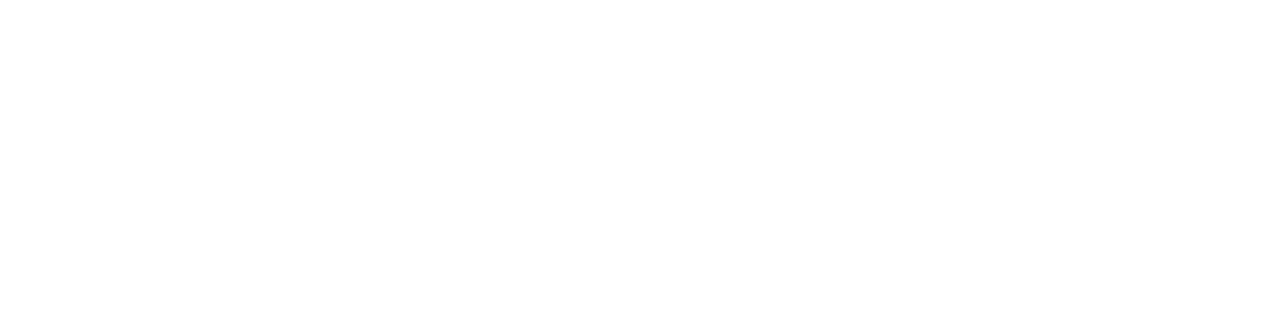
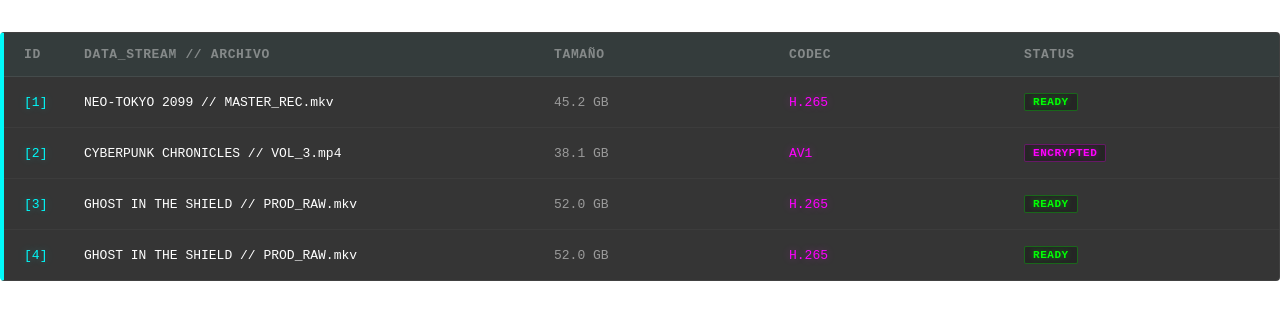
Before and after one commit to Javierprada/PURE-CINEMA-FEEL-UI-, a React (Vite) app: page /inspeccion-galleria in a window 1280 px wide. Before the commit this address had no page. Shown: the top 320 px of the page. Built offline with nearby package versions, Linux system fonts and the light colour scheme.

Commit message:
Mejora de botón inspeccionar matriz

```diff
--- a/src/App.jsx
+++ b/src/App.jsx
@@ -14,6 +14,7 @@
 import Statistics from './Views/Statistics';
 import Logs from './Views/Logs';
 import PopoverAdmin from './Views/PopoverAdmin';
+import GaleriaInterna from './Views/GaleriaInterna';
 
 
 
@@ -42,6 +43,7 @@
             <Route path='/statistics' element={<Statistics/>} ></Route>
             <Route path='/logs' element={<Logs/>} ></Route>
             <Route path='/popoverAdmin' element={<PopoverAdmin/>} ></Route>
+            <Route path='/inspeccion-galleria' element={<GaleriaInterna/>} ></Route>
           </Routes>
 
 
--- /dev/null
+++ b/src/Views/GaleriaInterna.css
@@ -0,0 +1,126 @@
+
+/* Contenedor estructural del módulo */
+.gallery-internal-wrapper {
+  margin-top: 2rem;
+  display: flex;
+  flex-direction: column;
+  gap: 1.5rem;
+  width: 100%;
+  box-sizing: border-box;
+}
+
+/* Recreación exacta del botón de tu imagen image_946772.png */
+.gallery-internal-btn-inspect {
+  background: transparent;
+  border: 1px solid #00fbfb;
+  color: #00fbfb;
+  font-family: 'Orbitron', 'Azeret Mono', monospace, sans-serif;
+  font-size: 14px;
+  letter-spacing: 0.1em;
+  padding: 14px 28px;
+  cursor: pointer;
+  width: fit-content;
+  /* Sutiles sombras de neón cian del ecosistema */
+  box-shadow: inset 0 0 8px rgba(0, 251, 251, 0.1), 0 0 8px rgba(0, 251, 251, 0.2);
+  transition: all 0.3s cubic-bezier(0.165, 0.84, 0.44, 1);
+}
+
+.gallery-internal-btn-inspect:hover {
+  background: rgba(0, 251, 251, 0.05);
+  box-shadow: inset 0 0 15px rgba(0, 251, 251, 0.2), 0 0 15px rgba(0, 251, 251, 0.5);
+  transform: translateY(-1px);
+}
+
+/* Micro-interacción UX: Estado escaneando (Cambio a Fuchsia/Magenta eléctrico) */
+.gallery-internal-btn-scanning {
+  border-color: #ff00ff !important;
+  color: #ff00ff !important;
+  animation: gallery-internal-glitch-blink 0.4s infinite alternate;
+  box-shadow: 0 0 15px rgba(255, 0, 255, 0.4) !important;
+  cursor: wait;
+}
+
+@keyframes gallery-internal-glitch-blink {
+  0% { opacity: 0.6; }
+  100% { opacity: 1; }
+}
+
+/* --- CONTENEDOR DE LA GALERÍA ESTILO TERMINAL --- */
+.gallery-internal-table-container {
+  background: rgba(18, 18, 18, 0.85);
+  border: 1px solid rgba(255, 255, 255, 0.06);
+  border-left: 4px solid #00fbfb; /* Match con las tarjetas de estadísticas */
+  border-radius: 4px;
+  backdrop-filter: blur(12px);
+  -webkit-backdrop-filter: blur(12px);
+  font-family: 'Azeret Mono', monospace;
+  font-size: 13px;
+  overflow: hidden;
+  box-sizing: border-box;
+  width: 100%;
+}
+
+/* Cabecera de la tabla */
+.gallery-internal-table-header {
+  display: grid;
+  grid-template-columns: 60px 2fr 1fr 1fr 1fr;
+  padding: 14px 20px;
+  background: rgba(0, 251, 251, 0.03);
+  color: rgba(255, 255, 255, 0.4);
+  font-weight: 600;
+  letter-spacing: 0.05em;
+  text-transform: uppercase;
+  border-bottom: 1px solid rgba(255, 255, 255, 0.08);
+}
+
+/* Filas del listado */
+.gallery-internal-table-body {
+  display: flex;
+  flex-direction: column;
+}
+
+.gallery-internal-table-row {
+  display: grid;
+  grid-template-columns: 60px 2fr 1fr 1fr 1fr;
+  padding: 16px 20px;
+  border-bottom: 1px solid rgba(255, 255, 255, 0.03);
+  align-items: center;
+  transition: background 0.2s ease;
+}
+
+.gallery-internal-table-row:last-child {
+  border-bottom: none;
+}
+
+.gallery-internal-table-row:hover {
+  background: rgba(255, 255, 255, 0.02);
+}
+
+/* Clases utilitarias de texto blindadas */
+.gallery-internal-text-cyan { color: #00fbfb; text-shadow: 0 0 8px rgba(0, 251, 251, 0.3); }
+.gallery-internal-text-magenta { color: #ff00ff; text-shadow: 0 0 8px rgba(255, 0, 255, 0.3); }
+.gallery-internal-text-white { color: #ffffff; }
+.gallery-internal-text-dim { color: rgba(255, 255, 255, 0.5); }
+
+/* Etiquetas de estado estilo HUD */
+.gallery-internal-status-tag {
+  font-size: 11px;
+  font-weight: bold;
+  letter-spacing: 0.05em;
+  padding: 2px 8px;
+  border-radius: 2px;
+  width: fit-content;
+  background: rgba(0, 0, 0, 0.3);
+}
+
+.gallery-internal-status-ready {
+  color: #00ff04;
+  border: 1px solid rgba(0, 255, 4, 0.3);
+  text-shadow: 0 0 6px rgba(0, 255, 4, 0.4);
+}
+
+.gallery-internal-status-encrypted {
+  color: #ff00ff;
+  border: 1px solid rgba(255, 0, 255, 0.3);
+  text-shadow: 0 0 6px rgba(255, 0, 255, 0.4);
+}
--- /dev/null
+++ b/src/Views/GaleriaInterna.jsx
@@ -0,0 +1,50 @@
+import './GaleriaInterna.css';
+
+// Estructura de datos simulada (Mock Data) con el ecosistema de Cinema Feel
+const MOCK_PELICULAS = [
+  { id: 1, titulo: "NEO-TOKYO 2099 // MASTER_REC.mkv", size: "45.2 GB", codec: "H.265", status: "READY" },
+  { id: 2, titulo: "CYBERPUNK CHRONICLES // VOL_3.mp4", size: "38.1 GB", codec: "AV1", status: "ENCRYPTED" },
+  { id: 3, titulo: "GHOST IN THE SHIELD // PROD_RAW.mkv", size: "52.0 GB", codec: "H.265", status: "READY" },
+  { id: 4, titulo: "GHOST IN THE SHIELD // PROD_RAW.mkv", size: "52.0 GB", codec: "H.265", status: "READY" },
+];
+
+const GaleriaInterna = () => {
+
+
+
+  return (
+    <div className="gallery-internal-wrapper">
+
+
+      {/* RENDERIZADO DE LA TABLA ESTILO TERMINAL OPERADOR */}
+
+        <div className="gallery-internal-table-container">
+          <div className="gallery-internal-table-header">
+            <span>ID</span>
+            <span>DATA_STREAM // ARCHIVO</span>
+            <span>TAMAÑO</span>
+            <span>CODEC</span>
+            <span>STATUS</span>
+          </div>
+
+          <div className="gallery-internal-table-body">
+            {MOCK_PELICULAS.map((peli) => (
+              <div key={peli.id} className="gallery-internal-table-row">
+                <span className="gallery-internal-text-cyan">[{peli.id}]</span>
+                <span className="gallery-internal-text-white">{peli.titulo}</span>
+                <span className="gallery-internal-text-dim">{peli.size}</span>
+                <span className="gallery-internal-text-magenta">{peli.codec}</span>
+                <span className={`gallery-internal-status-tag gallery-internal-status-${peli.status.toLowerCase()}`}>
+                  {peli.status}
+                </span>
+              </div>
+            ))}
+          </div>
+        </div>
+
+
+    </div>
+  );
+};
+
+export default GaleriaInterna;
--- a/src/Views/adminDash.jsx
+++ b/src/Views/adminDash.jsx
@@ -6,15 +6,41 @@
 import Statistics from './Statistics';
 import Logs from './Logs';
 import PopoverAdmin from './PopoverAdmin';
+import GaleriaInterna from './GaleriaInterna';
+
+
+
+
 
 
 const AdminDashb = () => {
 
     // 1. NUEVO ESTADO: Controla que pantalla se renderiza en el Main.
     const [activeSection, setActiveSection] = useState('injection');
+    //2. NUEVO ESTADO: Controla el modal.
     const [isPopoverOpen, setIsPopoverOpen] = useState(false);
+
     const handleOpenPopover = () => setIsPopoverOpen (true);
     const handleClosePopover = () => setIsPopoverOpen (false);
+
+    //3.
+    const [isScanningGallery, setIsScanningGallery] = useState(false);
+
+
+
+    //4. Función escaneo de matriz
+    const handleInspectGallery = () => {
+        setIsScanningGallery(true);
+
+
+
+        // Temporizador
+        setTimeout(()=>{
+            setIsScanningGallery(false); // El botón vuele a la normalidad
+            setActiveSection('gallery'); // Aqui es donde se renderiza el contenido de Galeria Interna
+        }, 1900); // 1.5 segundos de retraso artificial.
+    };
+
 
 
     // Estado unificado del formulario listo para subir a MySQL workbench
@@ -155,8 +181,14 @@
                     </div>
 
                     <div>
-                        <button className="admin-v4-btn-preview">
-                            INSPECCIONAR GALERÍA INTERNA
+                        <button
+                            onClick={handleInspectGallery}
+                            disabled={isScanningGallery}
+                            className={`admin-v4-btn-preview ${isScanningGallery ? 'gallery-internal-btn-inspect' : ''} `}
+
+                        >
+
+                            {isScanningGallery ? "⏳ EJECUTANDO ESCANEO DE MATRIZ.." : "INSPECCIONAR GALLERÍA INTERNA"}
                         </button>
                     </div>
                 </header>
@@ -365,7 +397,7 @@
 
                         </form>
                     )}
-
+                    {activeSection === 'gallery' && <GaleriaInterna isLoading={isScanningGallery} />}
                     {activeSection === 'library' && <MovieLibrary/>}
                     {activeSection === 'dashboard' && <DashboardHome/>}
                     {activeSection === 'stats' && <Statistics/>}
--- a/src/Views/userDashboard.css
+++ b/src/Views/userDashboard.css
@@ -390,8 +390,6 @@
 /* HERO SPOTLIGHT GRID */
 .hero-spotlight-grid {
   position: relative;
-  padding-top: 15px;
-  margin-top: 40px;
   display: grid;
   grid-template-columns: 2fr 1fr;
   gap: 28px;
```
